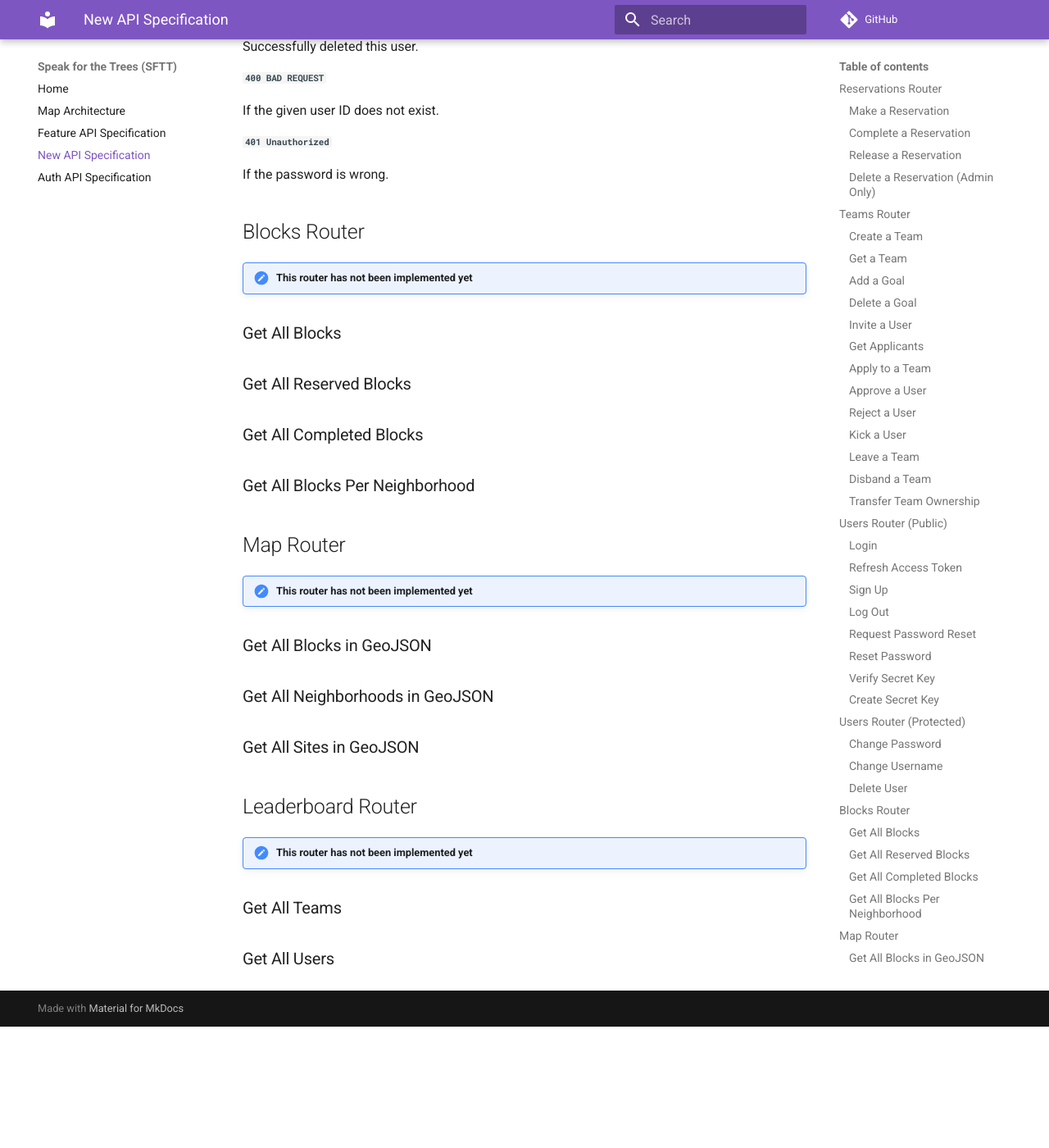
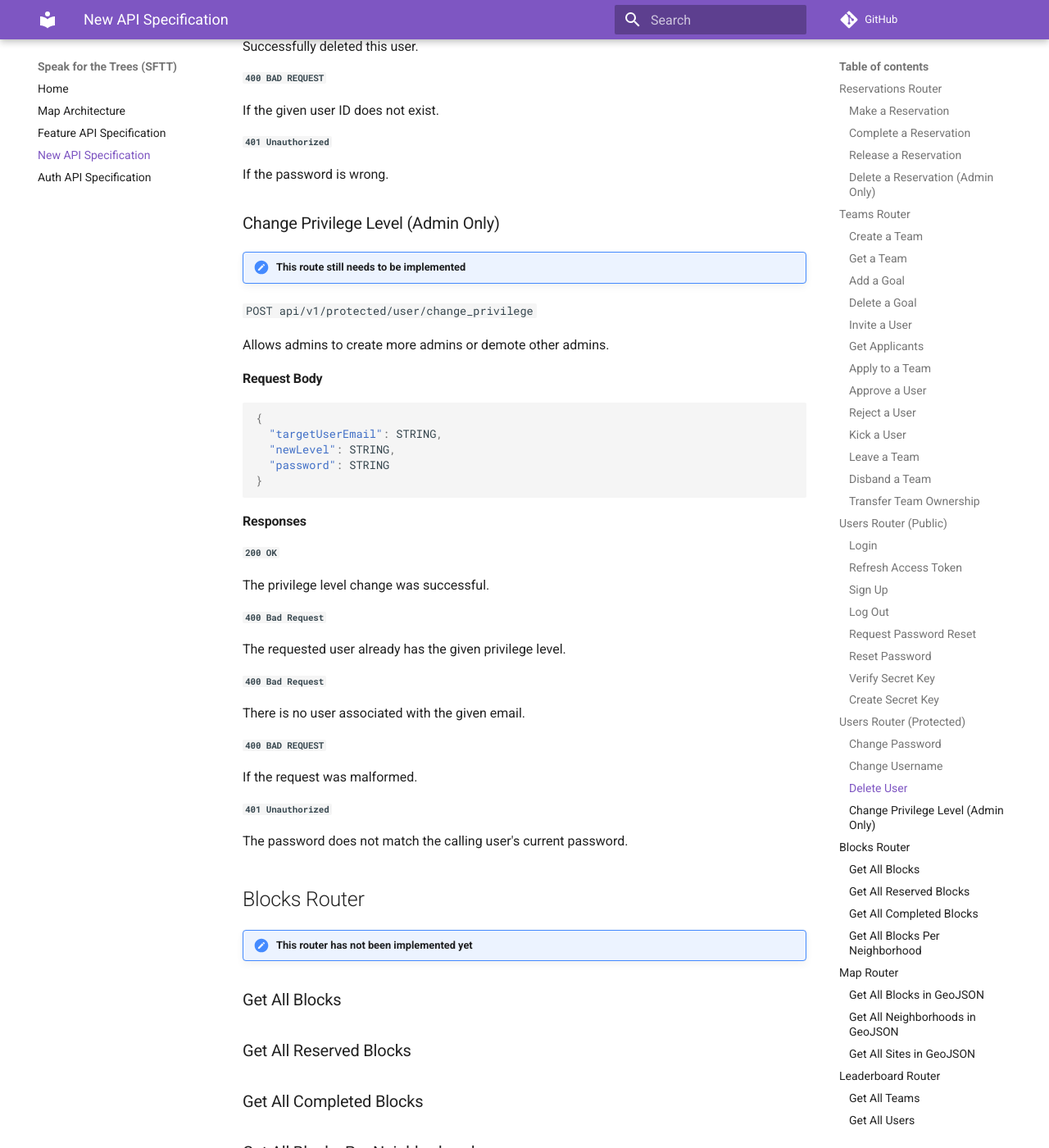
Before and after one commit to Code-4-Community/c4c-dev-docs, an MkDocs documentation site: the page built from docs/sftt/sftt-api-spec-new.md, in a window 1280 px wide and 1400 px high, scrolled down 15960 px. Shown: the whole window at 82% size. Built offline with MkDocs 1.6.1 and Material for MkDocs 9.7.7, drawn with Linux system fonts in a browser that asks for light colours; comment, search, counter and statistics services are not loaded; before the commit the page ends 17212 px from its top, so only the background shows below that.

Commit message:
Completed protected user router documentation

````diff
--- a/docs/sftt/sftt-api-spec-new.md
+++ b/docs/sftt/sftt-api-spec-new.md
@@ -703,6 +703,41 @@ If the given user ID does not exist.
 
 If the password is wrong.
 
+### Change Privilege Level (Admin Only)
+
+!!! missing "This route still needs to be implemented"
+
+`POST api/v1/protected/user/change_privilege`
+
+Allows admins to create more admins or demote other admins.
+
+#### Request Body
+
+```json
+{
+  "targetUserEmail": STRING,
+  "newLevel": STRING,
+  "password": STRING
+}
+```
+
+#### Responses
+
+##### `200 OK`
+The privilege level change was successful.
+
+##### `400 Bad Request`
+The requested user already has the given privilege level.
+
+##### `400 Bad Request`
+There is no user associated with the given email.
+
+##### `400 BAD REQUEST`
+If the request was malformed.
+
+##### `401 Unauthorized`
+The password does not match the calling user's current password.
+
 ## Blocks Router
 
 !!! missing "This router has not been implemented yet"
````
